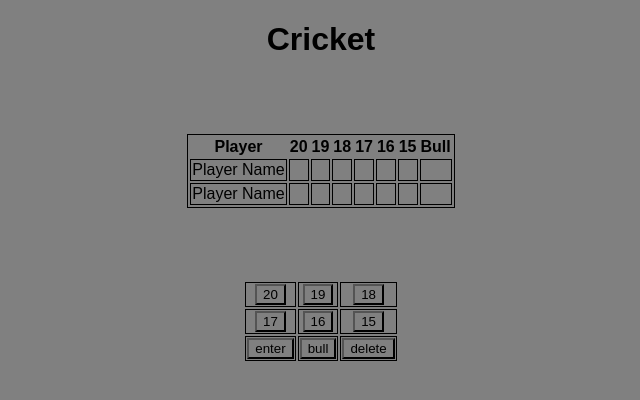
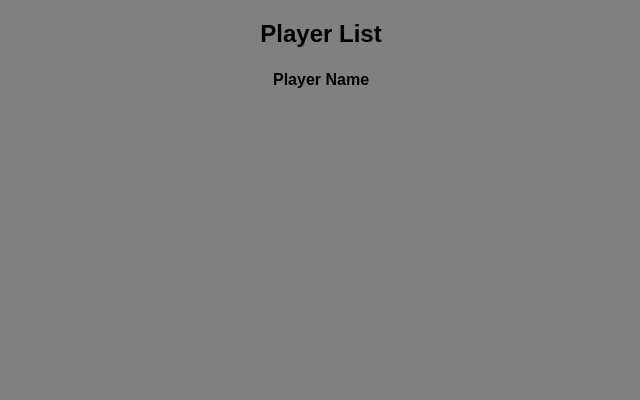
Before and after one commit to adam-paul952/dart-scoreboard, a React (Create React App) app: page / in a window 1280 px wide. Shown: the top 400 px of the page, without its empty margins (319-959 px from the left). Built offline with nearby package versions, Linux system fonts and the light colour scheme.

Commit message:
Added create player file

```diff
--- /dev/null
+++ b/src/CreatePlayer.js
@@ -0,0 +1,21 @@
+import React from 'react';
+import './App.css'
+
+export default function CreatePlayerList() {
+  return (
+    <div>
+      <h2>Player List</h2>
+      <div>
+        <table>
+          <thead>
+            <tr>
+                <th>Player Name</th>
+            </tr>
+          </thead>
+          <tbody>
+          </tbody>
+        </table>
+      </div>
+    </div>
+  );
+};
--- a/src/basball.js
+++ b/src/basball.js
@@ -1,4 +1,5 @@
 import React from 'react';
+import './App.css';
 
 function CreateBaseballBoard() {
   return (
--- a/src/index.js
+++ b/src/index.js
@@ -1,14 +1,15 @@
 import React from 'react';
 import ReactDOM from 'react-dom';
 import './index.css';
+import reportWebVitals from './reportWebVitals';
 // import App from './App';
-import reportWebVitals from './reportWebVitals';
-// import X01 from './createGame';
-import CreateCricketBoard from './cricket';
+// import CreateGame from './createGame';
+// import CreateCricketBoard from './cricket';
+import CreatePlayerList from './CreatePlayer';
 
 ReactDOM.render(
   <React.StrictMode>
-    <CreateCricketBoard />
+    <CreatePlayerList />
   </React.StrictMode>,
   document.getElementById('root')
 );
```
Also changed, not shown: src/createGame.js (+18 -2 lines).
